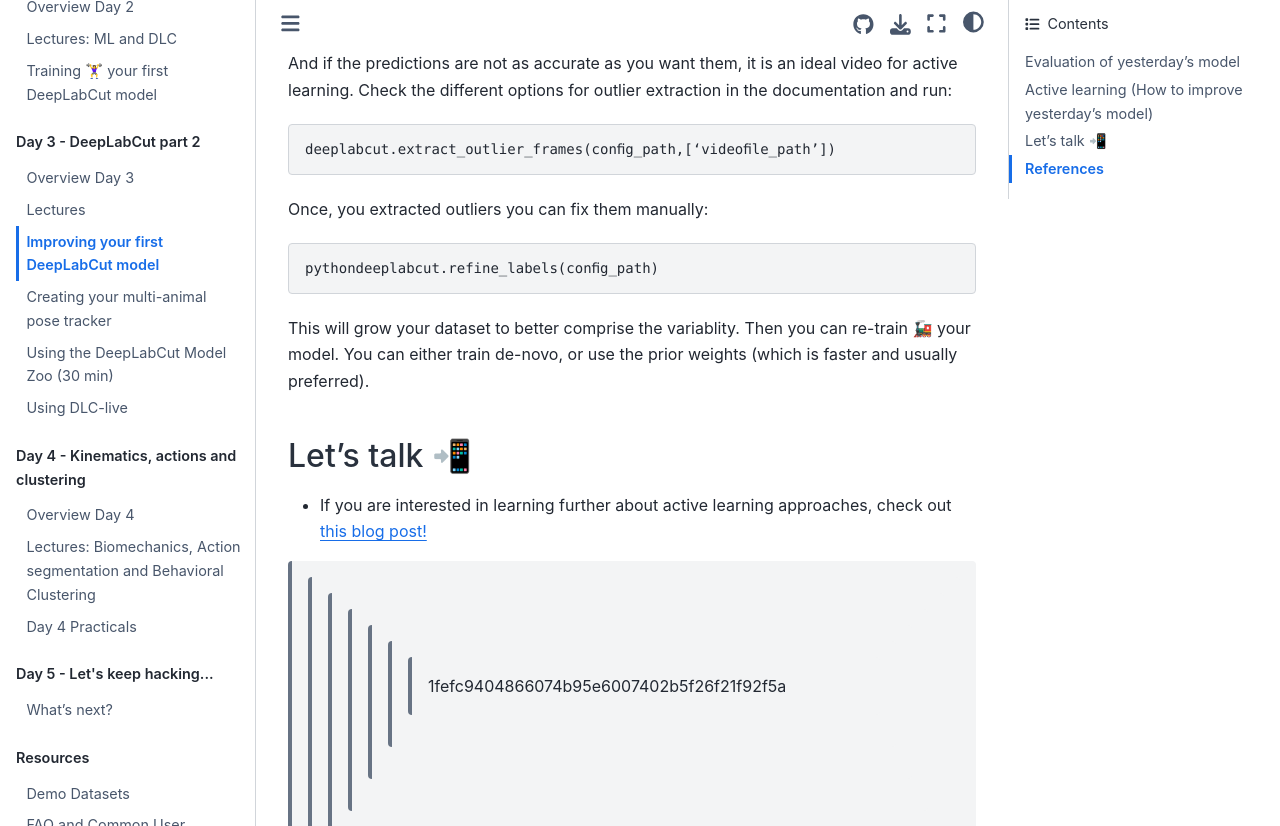
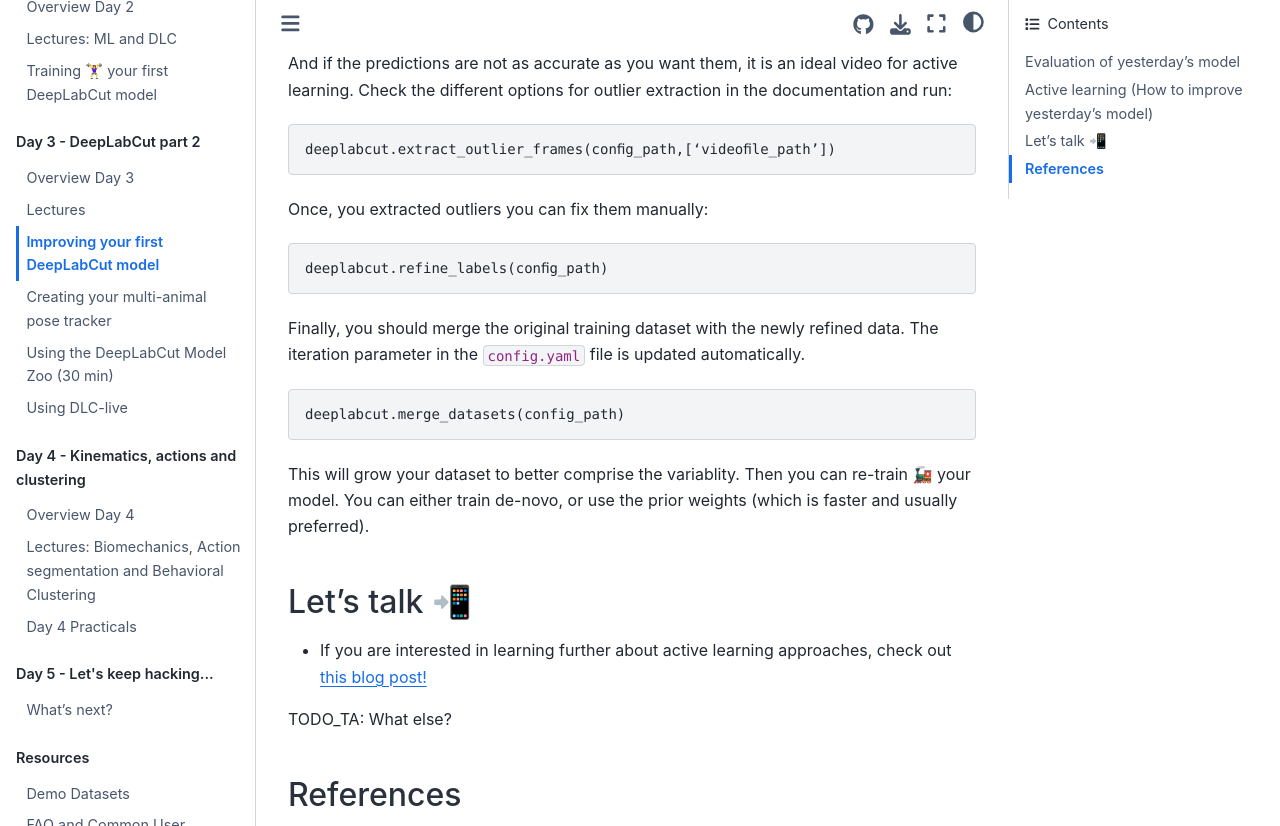
Before and after one commit to AlexEMG/DLC-Cajal-Course, a Jupyter Book: the page built from content/Day3_Practicals.md, in a window 1280 px wide and 900 px high, scrolled down 1721 px, cut to the strip 0-826 px from the top of the window. Built offline with Jupyter Book 1.0.4 settings and Sphinx 7.4.7 and the Sphinx Book theme 1.1.4, drawn with Linux system fonts in a browser that asks for light colours; cross-references to code outside the pages are shown as plain code.

Commit message:
Fix typos (#63)

```diff
--- a/content/Day3_Practicals.md
+++ b/content/Day3_Practicals.md
@@ -47,7 +47,10 @@ And if the predictions are not as accurate as you want them, it is an ideal vide
 
 Once, you extracted outliers you can fix them manually:
 
-<pre lang="python">pythondeeplabcut.refine_labels(conﬁg_path)</pre>
+<pre lang="python">deeplabcut.refine_labels(conﬁg_path)</pre>
+
+Finally, you should merge the original training dataset with the newly refined data. The iteration parameter in the `config.yaml` file is updated automatically.
+<pre lang="python">deeplabcut.merge_datasets(config_path)</pre>
 
 
 This will grow your dataset to better comprise the variablity. Then you can re-train 🚂 your model. You can either train de-novo, or use the prior weights (which is faster and usually preferred).
@@ -56,7 +59,6 @@ This will grow your dataset to better comprise the variablity. Then you can re-t
 ## Let’s talk 📲
 
 - If you are interested in learning further about active learning approaches, check out [this blog post!](https://deeplabcut.medium.com/exploring-active-learning-with-deeplabcut-an-ai-residents-journey-e441bbd5a71c)
->>>>>>> 1fefc9404866074b95e6007402b5f26f21f92f5a
 
 
 TODO_TA: What else?
```
Also changed, not shown: content/installation.md (+2 -4 lines).
